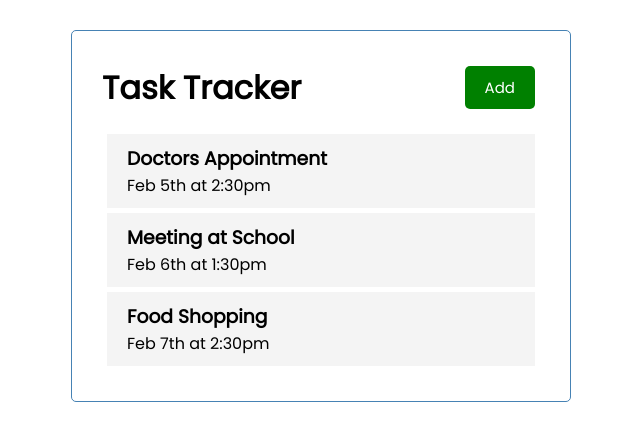
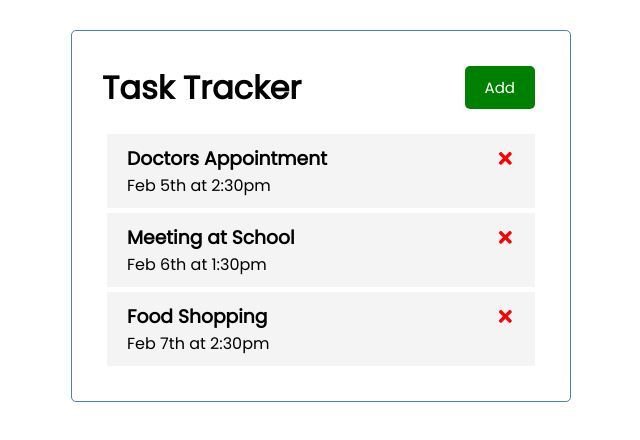
Before and after one commit to eulbyvan/react-task-tracker, a React (Create React App) app: page / in a window 1280 px wide. Shown: the top 440 px of the page, without its empty margins (319-959 px from the left). Built offline with nearby package versions, Linux system fonts and the light colour scheme.

Commit message:
icons with react icons

```diff
--- a/package.json
+++ b/package.json
@@ -8,6 +8,7 @@
     "@testing-library/user-event": "^13.5.0",
     "react": "^18.2.0",
     "react-dom": "^18.2.0",
+    "react-icons": "^4.7.1",
     "react-scripts": "5.0.1",
     "web-vitals": "^2.1.4"
   },
--- a/src/components/Task.jsx
+++ b/src/components/Task.jsx
@@ -1,3 +1,5 @@
+import { FaTimes } from 'react-icons/fa';
+
 /*
  * Author : Stu (https://www.eulbyvan.com)
  * Created on : Mon Dec 26 2022 17:05:15
@@ -7,7 +9,10 @@
 const Task = ({ task }) => {
 	return (
 		<div className="task">
-			<h3>{task.text}</h3>
+			<h3>
+				{task.text}{' '}
+				<FaTimes style={{ color: 'red', cursor: 'pointer' }} />
+			</h3>
 			<p>{task.day}</p>
 		</div>
 	);
```
Also changed, not shown: 1 other file (tests, documents, lock files or other folders).
